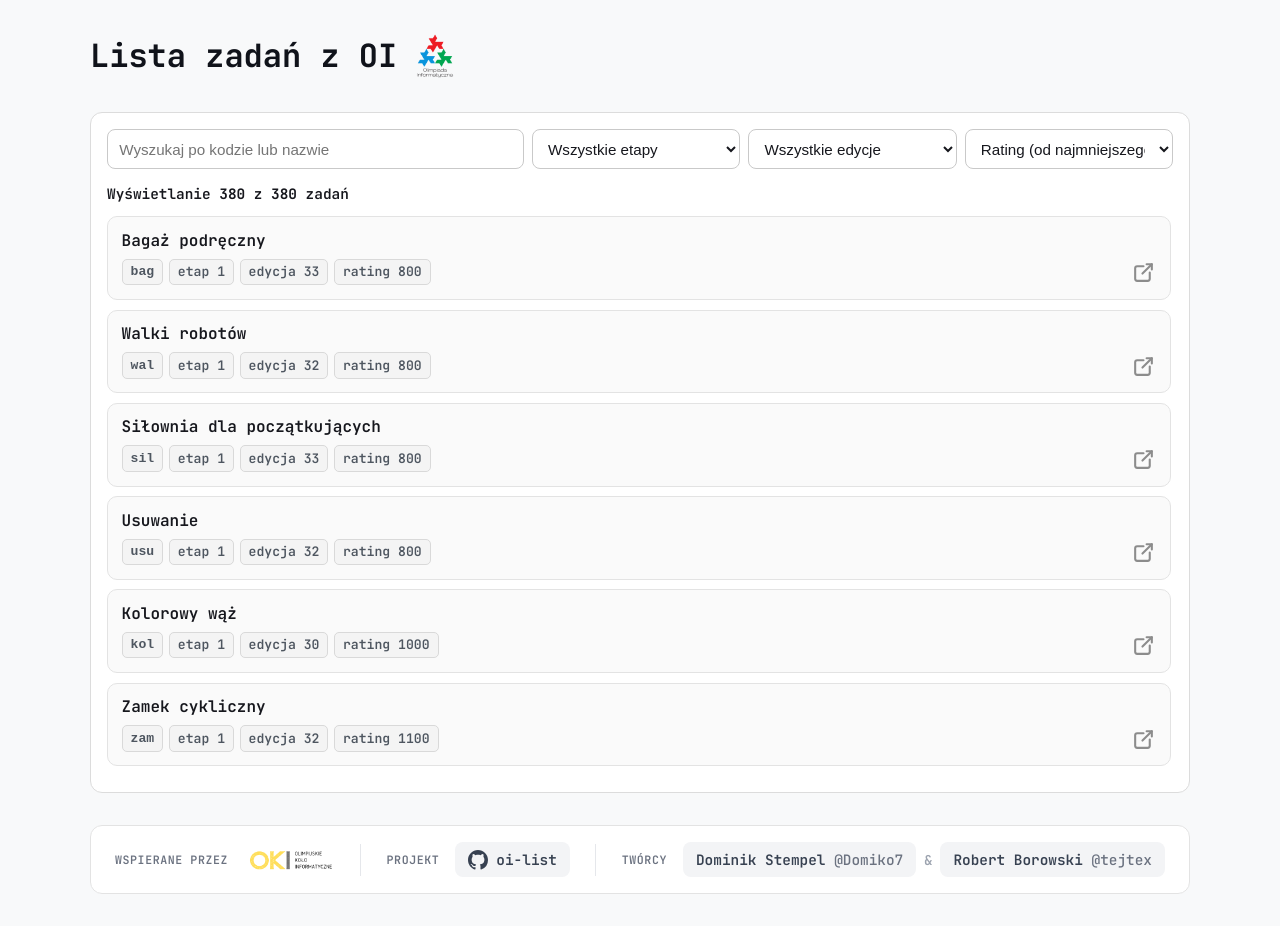
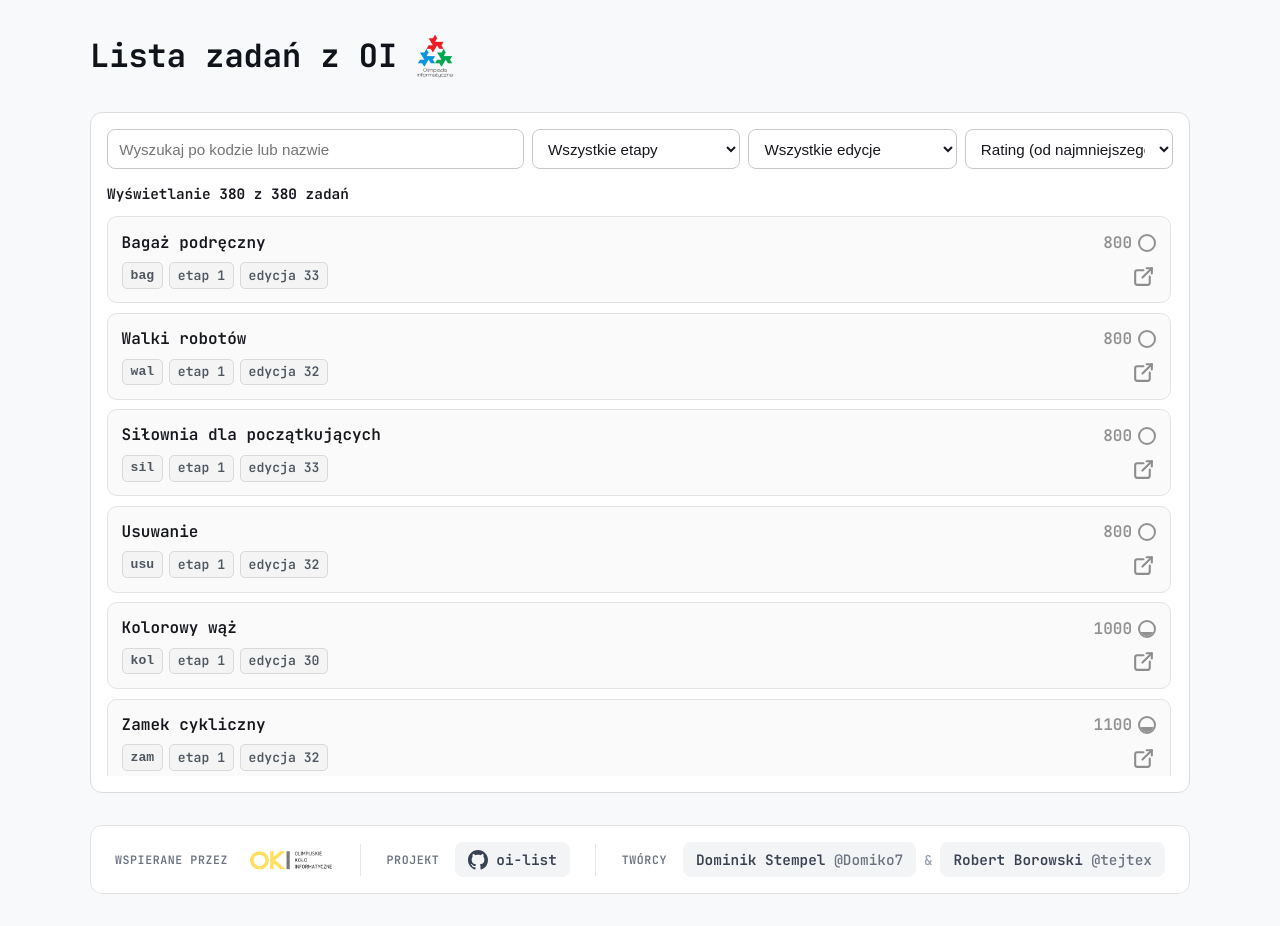
Before and after one commit to Opencoder-Foundation/oi-list, a React (Vite) app: page / in a window 1280 px wide. Built offline with nearby package versions, Linux system fonts and the light colour scheme.

Commit message:
added rating color/circle

```diff
--- a/src/ListWidget.css
+++ b/src/ListWidget.css
@@ -86,6 +86,12 @@
   line-height: 1.3;
 }
 
+.oi-list-item__header {
+  display: flex;
+  justify-content: space-between;
+  align-items: center
+}
+
 .oi-list-item__tags {
   display: flex;
   flex-wrap: wrap;
@@ -113,6 +119,30 @@
   transition: color 0.15s ease, transform 0.15s ease;
 }
 
+.oi-list-rating-circle {
+  width: 14px;
+  height: 14px;
+  border: 2px solid var(--color);
+  border-radius: 50%;
+  overflow: hidden;
+  position: relative;
+  flex-shrink: 0;
+}
+.oi-list-item__rating {
+  display: flex;
+  align-items: center;
+  gap: 6px;
+}
+
+.oi-list-rating-circle__fill {
+  position: absolute;
+  left: 0;
+  right: 0;
+  bottom: 0;
+  height: var(--fill);
+  background: var(--color);
+}
+
 @media (max-width: 860px) {
   .oi-list-toolbar {
     grid-template-columns: 1fr;
--- a/src/ListWidget.jsx
+++ b/src/ListWidget.jsx
@@ -9,6 +9,44 @@ const SORT_OPTIONS = [
   { value: "year-asc", label: "Edycja (od najstarszego)" },
   { value: "name-asc", label: "Nazwa (A-Z)" },
 ];
+
+const RATING_COLORS = {
+  800:  "#919191",
+  1600: "#5bcfa2",
+  2600: "#6de2e8",
+  3200: "#775cd1",
+  4000: "#ffd56b",
+  5000: "#fcae65",
+  6000: "#ed9a93",
+  8001: "#ffffff"
+};
+
+function getRatingInfo(rating) {
+  const thresholds = Object.keys(RATING_COLORS)
+    .map(Number)
+    .sort((a, b) => a - b);
+
+  let current = thresholds[0];
+  let next = null;
+
+  for (let i = 0; i < thresholds.length; i++) {
+    if (rating >= thresholds[i]) {
+      current = thresholds[i];
+      next = thresholds[i + 1] ?? null;
+    } else {
+      break;
+    }
+  }
+
+  const progress = next
+    ? (rating - current) / (next - current)
+    : 1;
+
+  return {
+    color: RATING_COLORS[current],
+    progress: Math.max(0, Math.min(progress, 1)),
+  };
+}
 
 const getText = (value) => {
   if (typeof value === "string") {
@@ -192,14 +230,29 @@ const ListWidget = ({ dataUrl = DEFAULT_RESULTS_URL, embedded = false }) => {
       {!loading && !error ? (
         <div className="oi-list-results">
           {visibleProblems.map((problem) => {
+            const { color, progress } = getRatingInfo(problem.rating);
+
             const content = (
               <>
-                <span className="oi-list-item__name">{problem.name}</span>
+                <div className="oi-list-item__header">
+                  <span className="oi-list-item__name">{problem.name}</span>
+                  <div className="oi-list-item__rating">
+                    <span style={{ color: color }}>{problem.rating}</span>
+                     <div
+                      className="oi-list-rating-circle"
+                      style={{
+                        "--fill": `${progress * 100}%`,
+                        "--color": color,
+                      }}
+                    >
+                      <div className="oi-list-rating-circle__fill" />
+                    </div>
+                  </div>
+                </div>
                 <span className="oi-list-item__tags">
                   <code>{problem.code || "N/A"}</code>
                   <span>etap {problem.stage || "?"}</span>
                   <span>edycja {problem.year || "?"}</span>
-                  <span>rating {problem.rating || 0}</span>
                 </span>
                 {problem.url ? (
                   <svg
```
Also changed, not shown: 1 other file (tests, documents, lock files or other folders).
